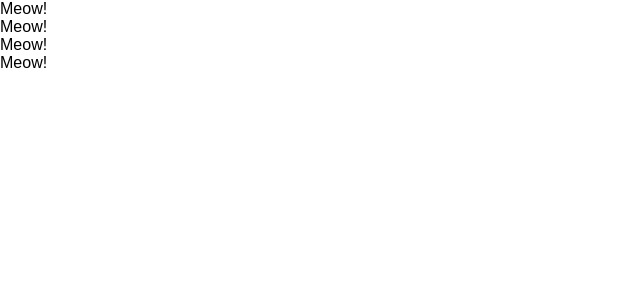
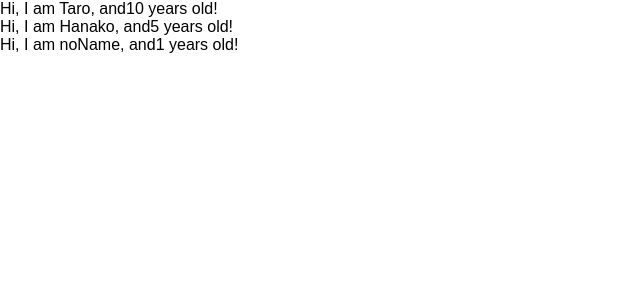
Before and after one commit to knn5266/udemy-react-redux-crud-application, a React (Create React App) app in the folder app/: page / in a window 1280 px wide. Shown: the top 300 px of the page, without its empty margins (0-640 px from the left). Built offline with nearby package versions, Linux system fonts and the light colour scheme.

Commit message:
learn prop of component

```diff
--- a/app/src/App.js
+++ b/app/src/App.js
@@ -1,33 +1,29 @@
 import React from 'react';
 
-// class App extends Component {
-//   render() {
-//     return (
-//       <React.Fragment>
-//         <label htmlFor="bar">bar</label>
-//         <input
-//           type="text"
-//           onChange={() => {
-//             console.log('I am clicked!');
-//           }}
-//         />
-//       </React.Fragment>
-//     );
-//   }
-// }
-
 const App = () => {
+  const profiles = [
+    { name: 'Taro', age: '10' },
+    { name: 'Hanako', age: '5' },
+    { name: 'noName' },
+  ];
   return (
     <div>
-      <Cat />
-      <Cat />
-      <Cat />
-      <Cat />
+      {profiles.map((profiles, index) => {
+        return <User name={profiles.name} age={profiles.age} key={index} />;
+      })}
     </div>
   );
 };
-const Cat = () => {
-  return <div>Meow!</div>;
+const User = (props) => {
+  return (
+    <div>
+      Hi, I am {props.name}, and{props.age} years old!{' '}
+    </div>
+  );
+};
+
+User.defaultProps = {
+  age: 1,
 };
 
 export default App;
```
